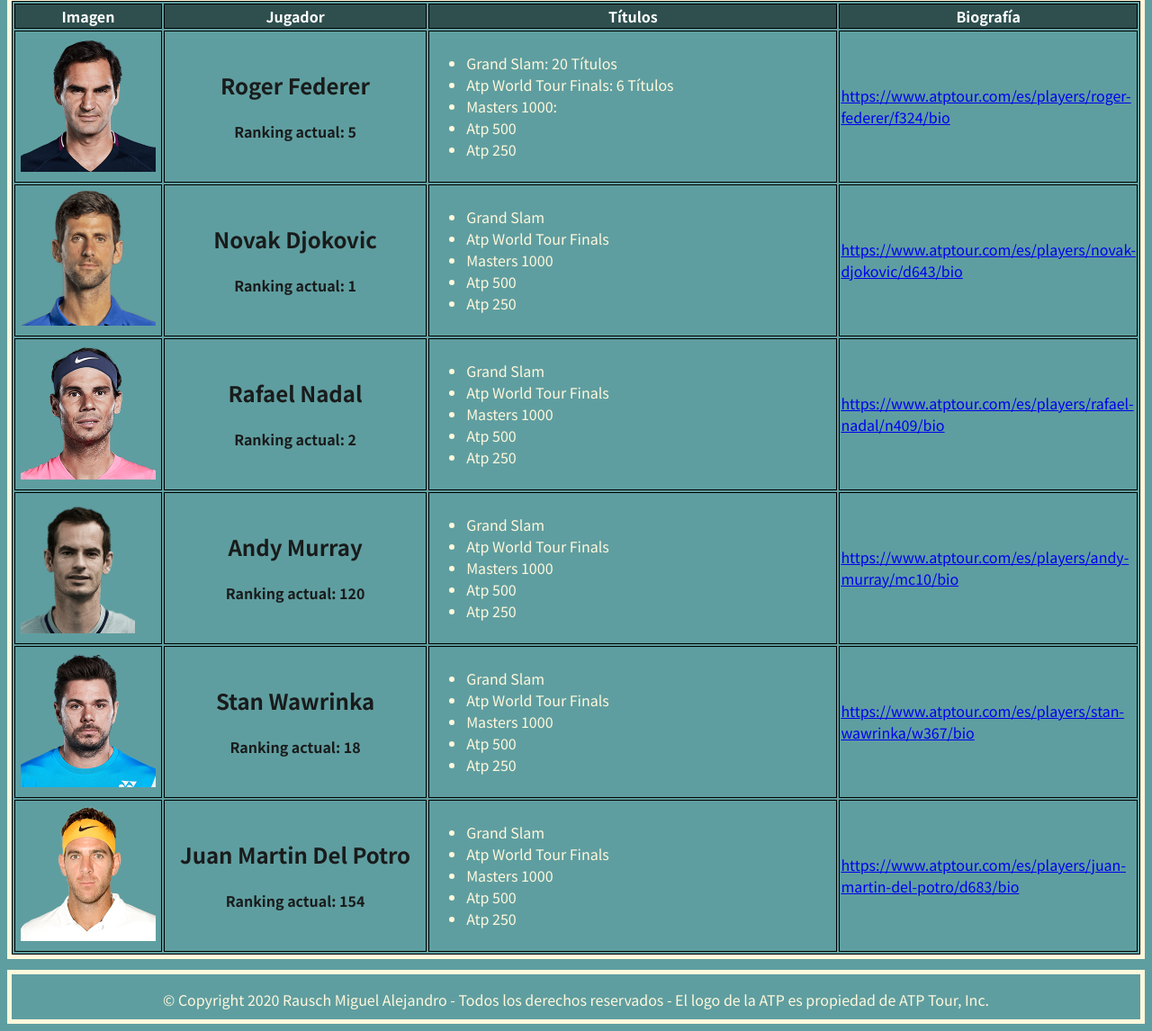
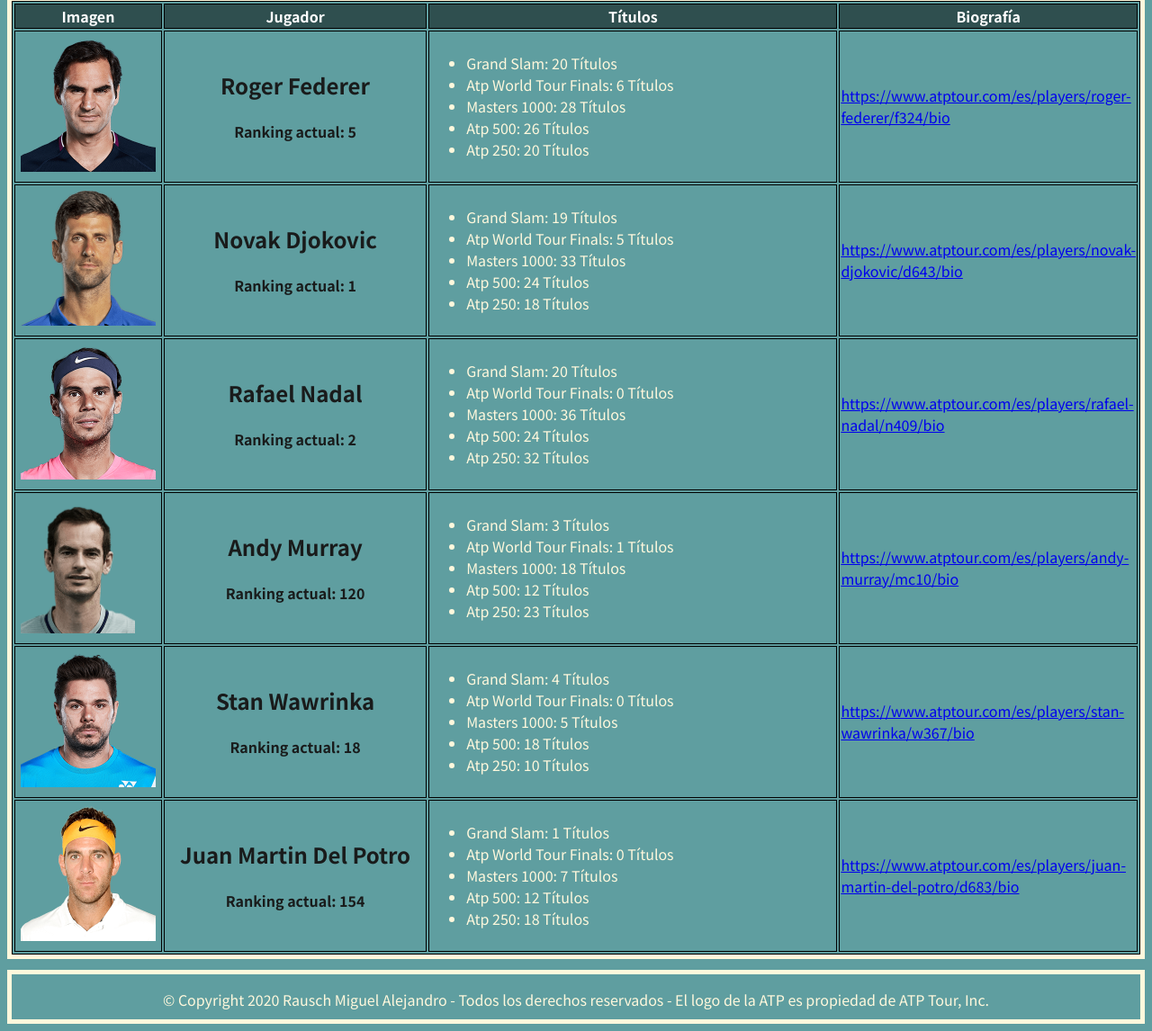
Before and after one commit to alerausch/FullStack-HtmlCSS, a plain HTML site: page index.html in a window 1280 px wide. Shown: the part 235-1381 px from the top of the page at 90% size. Drawn offline with Linux system fonts and the light colour scheme.

Commit message:
Modificación final

```diff
--- a/index.html
+++ b/index.html
@@ -51,9 +51,9 @@
                     <ul>
                         <li>Grand Slam: 20 Títulos</li>
                         <li>Atp World Tour Finals: 6 Títulos</li>
-                        <li>Masters 1000: </li>
-                        <li>Atp 500</li>
-                        <li>Atp 250</li>
+                        <li>Masters 1000: 28 Títulos </li>
+                        <li>Atp 500: 26 Títulos</li>
+                        <li>Atp 250: 20 Títulos</li>
                     </ul>
                 </td>
                 <td class="td-bio"><a href="https://www.atptour.com/es/players/roger-federer/f324/bio">https://www.atptour.com/es/players/roger-federer/f324/bio</a></td>
@@ -68,11 +68,11 @@
                 </td>
                 <td>
                     <ul>
-                        <li>Grand Slam</li>
-                        <li>Atp World Tour Finals</li>
-                        <li>Masters 1000</li>
-                        <li>Atp 500</li>
-                        <li>Atp 250</li>
+                        <li>Grand Slam: 19 Títulos</li>
+                        <li>Atp World Tour Finals: 5 Títulos</li>
+                        <li>Masters 1000: 33 Títulos </li>
+                        <li>Atp 500: 24 Títulos</li>
+                        <li>Atp 250: 18 Títulos</li>
                     </ul>
                 </td>
                 <td class="td-bio"><a href="https://www.atptour.com/es/players/novak-djokovic/d643/bio">https://www.atptour.com/es/players/novak-djokovic/d643/bio</a></td>
@@ -87,11 +87,11 @@
                 </td>
                 <td>
                     <ul>
-                        <li>Grand Slam</li>
-                        <li>Atp World Tour Finals</li>
-                        <li>Masters 1000</li>
-                        <li>Atp 500</li>
-                        <li>Atp 250</li>
+                        <li>Grand Slam: 20 Títulos</li>
+                        <li>Atp World Tour Finals: 0 Títulos</li>
+                        <li>Masters 1000: 36 Títulos </li>
+                        <li>Atp 500: 24 Títulos</li>
+                        <li>Atp 250: 32 Títulos</li>
                     </ul>
                 </td>
                 <td class="td-bio"><a href="https://www.atptour.com/es/players/rafael-nadal/n409/bio">https://www.atptour.com/es/players/rafael-nadal/n409/bio</a></td>
@@ -106,11 +106,11 @@
                 </td>
                 <td>
                     <ul>
-                        <li>Grand Slam</li>
-                        <li>Atp World Tour Finals</li>
-                        <li>Masters 1000</li>
-                        <li>Atp 500</li>
-                        <li>Atp 250</li>
+                        <li>Grand Slam: 3 Títulos</li>
+                        <li>Atp World Tour Finals: 1 Títulos</li>
+                        <li>Masters 1000: 18 Títulos </li>
+                        <li>Atp 500: 12 Títulos</li>
+                        <li>Atp 250: 23 Títulos</li>
                     </ul>
                 </td>
                 <td class="td-bio"><a href="https://www.atptour.com/es/players/andy-murray/mc10/bio">https://www.atptour.com/es/players/andy-murray/mc10/bio</a></td>
@@ -125,11 +125,11 @@
                 </td>
                 <td>
                     <ul>
-                        <li>Grand Slam</li>
-                        <li>Atp World Tour Finals</li>
-                        <li>Masters 1000</li>
-                        <li>Atp 500</li>
-                        <li>Atp 250</li>
+                        <li>Grand Slam: 4 Títulos</li>
+                        <li>Atp World Tour Finals: 0 Títulos</li>
+                        <li>Masters 1000: 5 Títulos </li>
+                        <li>Atp 500: 18 Títulos</li>
+                        <li>Atp 250: 10 Títulos</li>
                     </ul>
                 </td>
                 <td class="td-bio"><a href="https://www.atptour.com/es/players/stan-wawrinka/w367/bio">https://www.atptour.com/es/players/stan-wawrinka/w367/bio</a></td>
@@ -144,11 +144,11 @@
                 </td>
                 <td>
                     <ul>
-                        <li>Grand Slam</li>
-                        <li>Atp World Tour Finals</li>
-                        <li>Masters 1000</li>
-                        <li>Atp 500</li>
-                        <li>Atp 250</li>
+                        <li>Grand Slam: 1 Títulos</li>
+                        <li>Atp World Tour Finals: 0 Títulos</li>
+                        <li>Masters 1000: 7 Títulos </li>
+                        <li>Atp 500: 12 Títulos</li>
+                        <li>Atp 250: 18 Títulos</li>
                     </ul>
                 </td>
                 <td class="td-bio"><a href="https://www.atptour.com/es/players/juan-martin-del-potro/d683/bio">https://www.atptour.com/es/players/juan-martin-del-potro/d683/bio</a></td>
```
